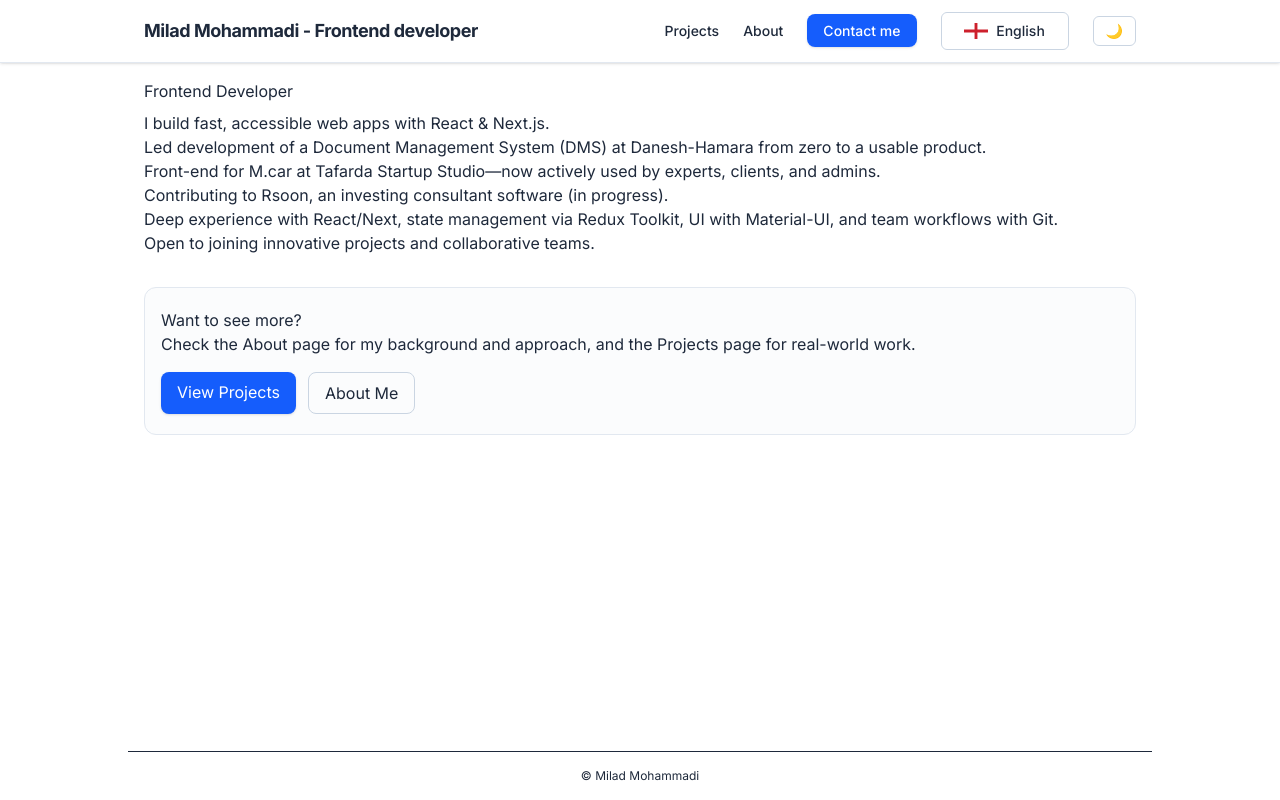
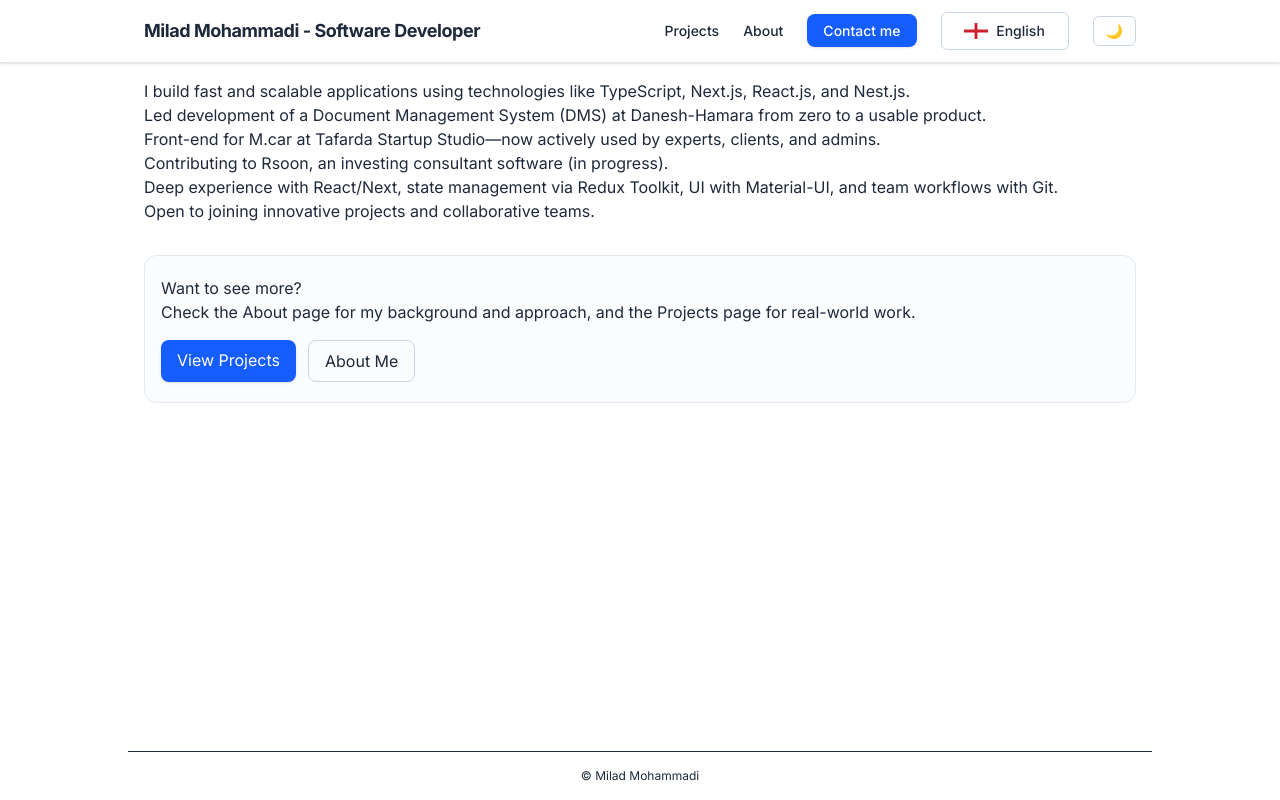
Before and after one commit to phymilad/portfolio, a Next.js app: page /en in a window 1280 px wide. Built offline with nearby package versions, Linux system fonts and the light colour scheme.

Commit message:
feat: change home title and lead sentence

```diff
--- a/src/app/[locale]/page.tsx
+++ b/src/app/[locale]/page.tsx
@@ -9,7 +9,7 @@ export default function Home({ params }: { params: { locale: Locale } }) {
   return (
     <section className="prose max-w-none">
       {/* Title & Lead */}
-      <h1 className="mb-2">{t('home_title', locale)}</h1>
+      {/* <h1 className="mb-2">{t('home_title', locale)}</h1> */}
       <p>{t('home_lead', locale)}</p>
 
       {/* Bullets */}
--- a/src/i18n/dict.ts
+++ b/src/i18n/dict.ts
@@ -8,10 +8,10 @@ type BiList = { en: string[]; fa: string[]; de: string[]; nl: string[] };
 // strings use Bi; lists use BiList (for bullets, etc.)
 export const dictionary = {
   brand: {
-    en: 'Milad Mohammadi - Frontend developer',
-    fa: 'میلاد محمدی - توسعه دهنده وب',
-    de: 'Milad Mohammadi - Frontend-Entwickler',
-    nl: 'Milad Mohammadi - Frontend-ontwikkelaar'
+    en: 'Milad Mohammadi - Software Developer',
+    fa: 'میلاد محمدی - توسعه دهنده نرم‌افزار',
+    de: 'Milad Mohammadi - Softwareentwickler',
+    nl: 'Milad Mohammadi - Softwareontwikkelaar'
   } as Bi,
 
   nav_projects: {
@@ -50,17 +50,17 @@ export const dictionary = {
   } as Bi,
 
   home_title: {
-    en: 'Frontend Developer',
-    fa: 'توسعه‌دهنده فرانت‌اند',
-    de: 'Frontend-Entwickler',
-    nl: 'Frontend-ontwikkelaar'
+    en: 'Software Developer',
+    fa: 'توسعه‌دهنده نرم‌افزار',
+    de: 'Softwareentwickler',
+    nl: 'Softwareontwikkelaar'
   } as Bi,
 
   home_lead: {
-    en: 'I build fast, accessible web apps with React & Next.js.',
-    fa: 'اپ‌های وب سریع و در دسترس با React و Next.js می‌سازم.',
-    de: 'Ich baue schnelle, zugängliche Web-Apps mit React & Next.js.',
-    nl: 'Ik bouw snelle, toegankelijke webapps met React & Next.js.'
+    en: 'I build fast and scalable applications using technologies like TypeScript, Next.js, React.js, and Nest.js.',
+    fa: 'با استفاده از تکنولوژی‌هایی مثل TypeScript، Next.js، React.js و Nest.js اپلیکیشن‌های سریع و توسعه‌پذیر می‌سازم.',
+    de: 'Ich entwickle schnelle und skalierbare Anwendungen mit Technologien wie TypeScript, Next.js, React.js und Nest.js.',
+    nl: 'Ik bouw snelle en schaalbare applicaties met technologieën zoals TypeScript, Next.js, React.js en Nest.js.'
   } as Bi,
 
   home_bullets: {
```
